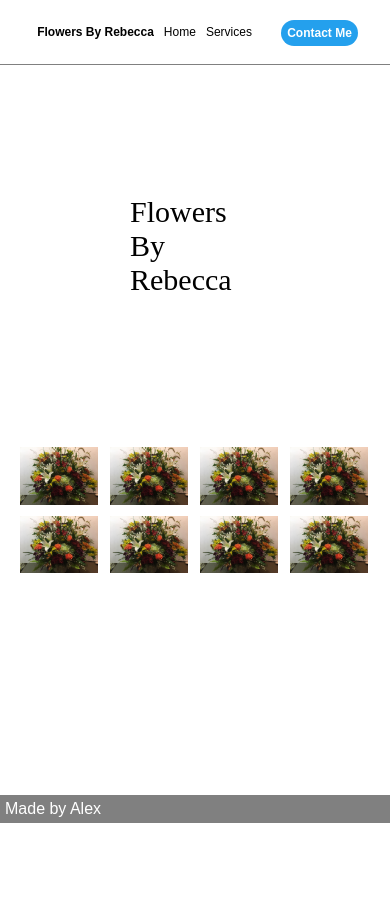
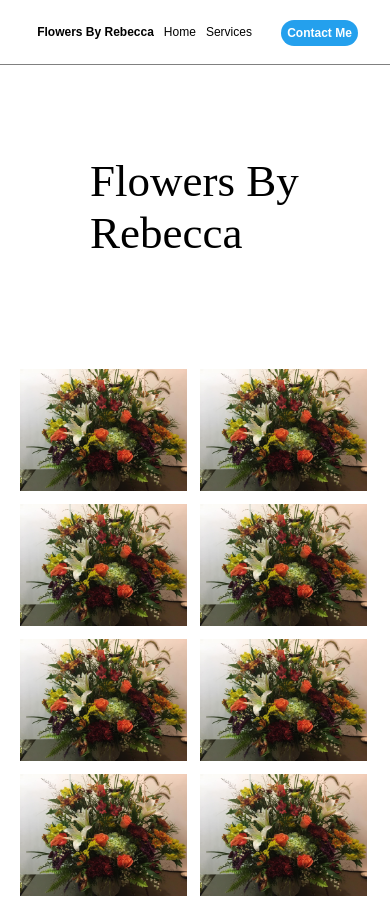
Before and after one commit to AlexOcegueda/FlowersByRebecca, a React (Create React App) app: page / in a window 390 px wide. Shown: the top 898 px of the page. Before the commit the page ends 844 px from the top, so only its background shows below. Built offline with nearby package versions, Linux system fonts and the light colour scheme; a web font is replaced by a local one.

Commit message:
Made responsiveness range to iPads

```diff
--- a/src/pages/HomeStyle.js
+++ b/src/pages/HomeStyle.js
@@ -4,6 +4,10 @@ export const BannerContainer = styled.div`
     padding: 130px;
     display: flex;
     justify-content: center;
+
+    @media (max-width: 810px){
+        padding: 90px;
+    }
 `;
 
 export const BannerText = styled.p`
@@ -11,8 +15,8 @@ export const BannerText = styled.p`
     font-size: 80px;
     font-family: 'Simonetta', cursive;
 
-    @media (max-width: 400px){
-        font-size: 30px;
+    @media (max-width: 810px){
+        font-size: 45px;
     }
 `;
 
@@ -23,6 +27,9 @@ export const ContentContainer = styled.div`
     row-gap: 10px;
     column-gap: 10px;
 
+    @media (max-width: 810px) {
+        grid-template-columns: auto auto;
+    }
 `;
 
 export const ContentItem = styled.img`
@@ -34,4 +41,6 @@ export const ContentItem = styled.img`
         height: 100%;
         cursor: pointer;
     }
+
+
 `;
```
Also changed, not shown: src/components/NavBar/NavBarStyle.js (+4 -4 lines).
